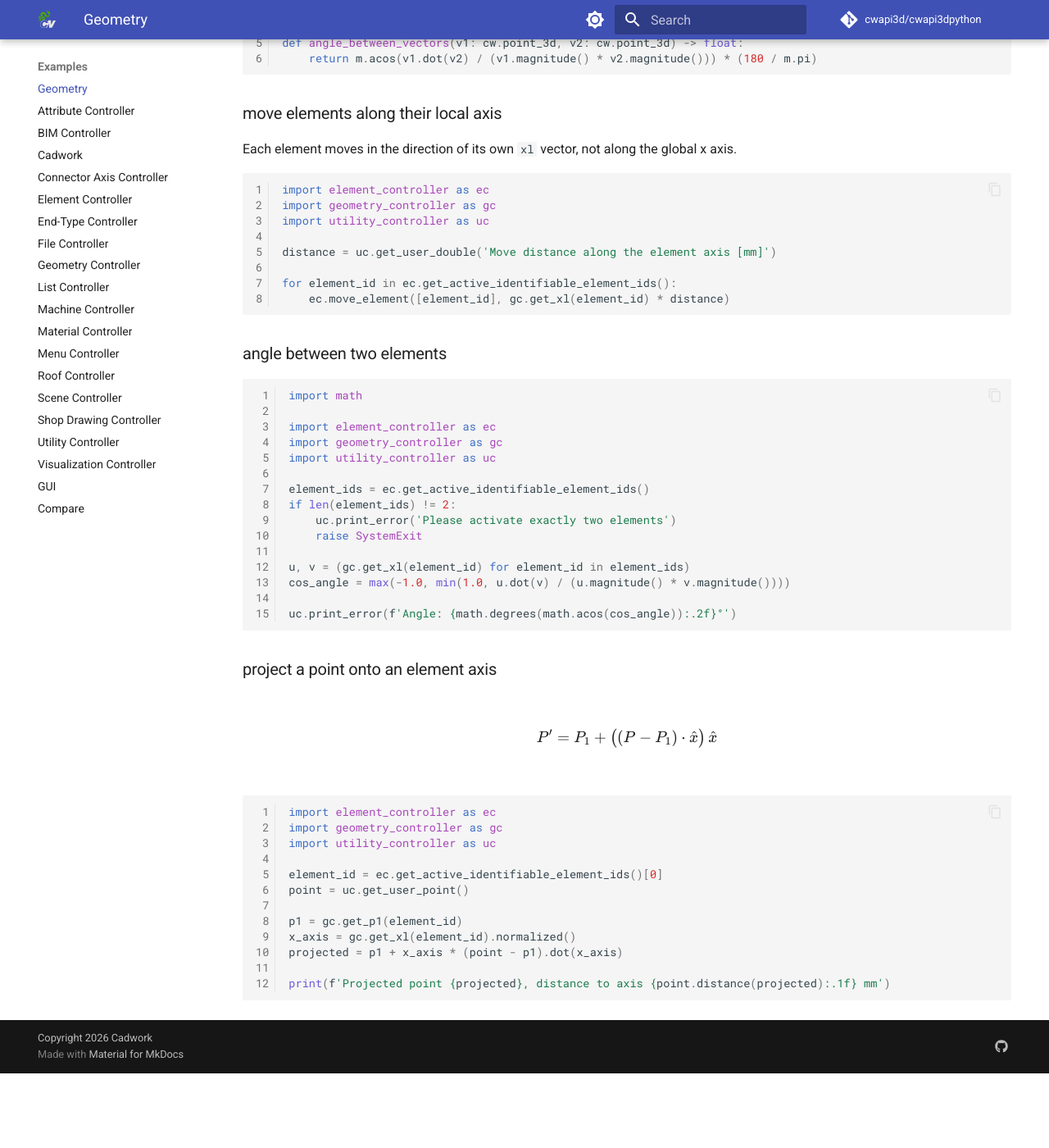
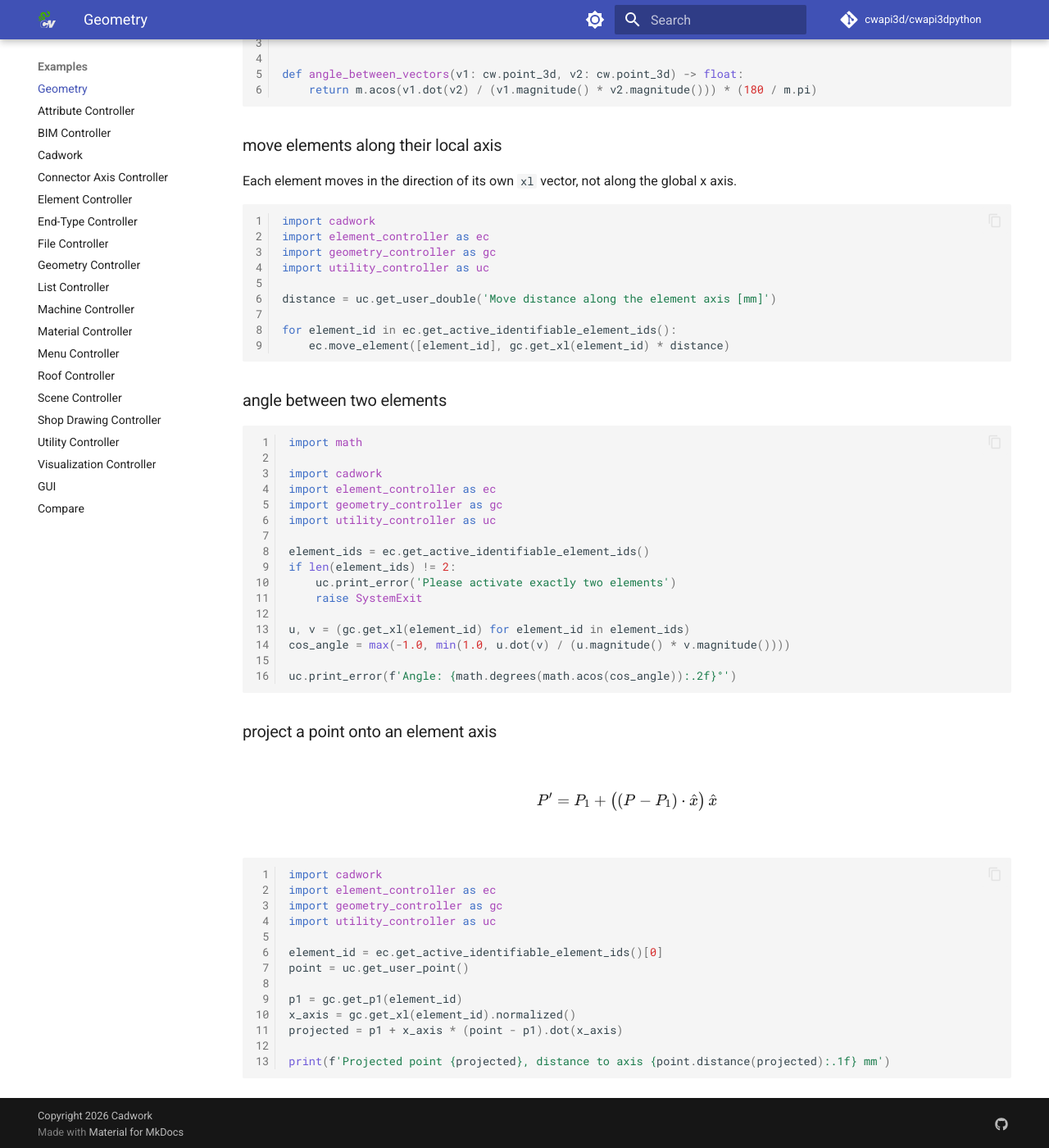
Before and after one commit to cwapi3d/cwapi3dpython, an MkDocs documentation site: the page built from docs/examples/geometry.md, in a window 1280 px wide and 1400 px high, scrolled down 4825 px. Shown: the whole window at 82% size. Built offline with MkDocs 1.6.1 and Material for MkDocs 9.7.7, drawn with Linux system fonts in a browser that asks for light colours; comment, search, counter and statistics services are not loaded; before the commit the page ends 6134 px from its top, so only the background shows below that.

Commit message:
Adds missing cadwork imports to examples using cadwork types.

````diff
--- a/docs/examples/geometry.md
+++ b/docs/examples/geometry.md
@@ -85,6 +85,8 @@ print(point.z)  # prints z coordinate
 ### point_3d Methods
 
 ```python
+import cadwork
+
 point_3d + point_3d
 point_3d - point_3d
 point_3d * float
@@ -154,6 +156,7 @@ def angle_between_vectors(v1: cw.point_3d, v2: cw.point_3d) -> float:
 Each element moves in the direction of its own `xl` vector, not along the global x axis.
 
 ```python
+import cadwork
 import element_controller as ec
 import geometry_controller as gc
 import utility_controller as uc
@@ -169,6 +172,7 @@ for element_id in ec.get_active_identifiable_element_ids():
 ```python
 import math
 
+import cadwork
 import element_controller as ec
 import geometry_controller as gc
 import utility_controller as uc
@@ -191,6 +195,7 @@ P' = P_1 + \big((P - P_1) \cdot \hat{x}\big)\,\hat{x}
 $$
 
 ```python
+import cadwork
 import element_controller as ec
 import geometry_controller as gc
 import utility_controller as uc
````
Also changed, not shown: docs/examples/bim_example.md (+1 -0 lines), docs/examples/cadwork.md (+2 -0 lines), docs/examples/compare.md (+1 -0 lines), docs/examples/connector_example.md (+1 -0 lines), docs/examples/shop_drawing_example.md (+1 -0 lines).
